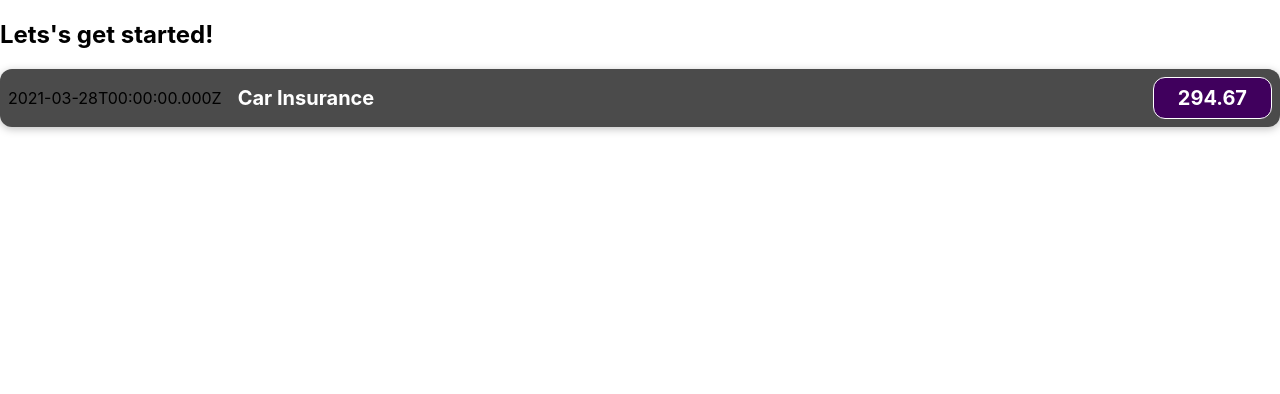
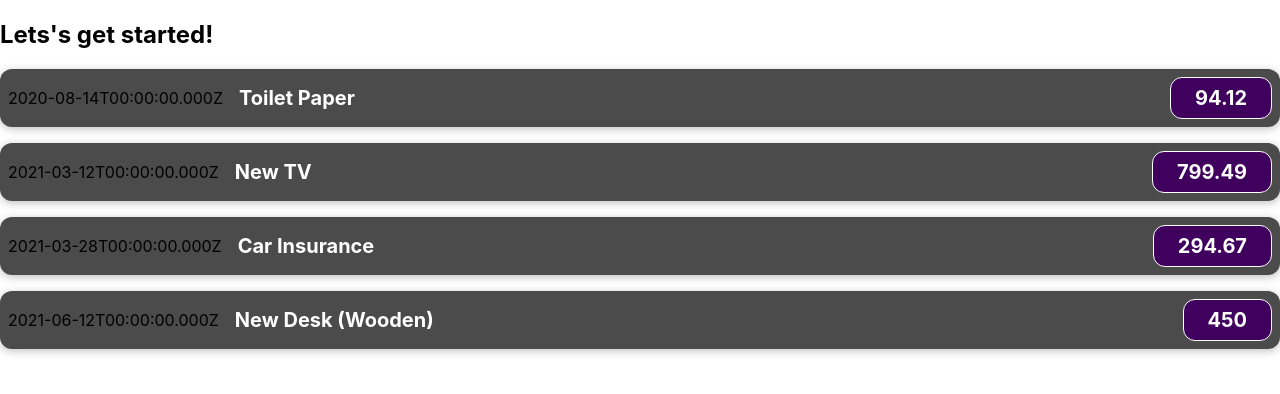
Before and after one commit to JoelJeevan/expenseTracker, a JavaScript app: page / in a window 1280 px wide. Shown: the top 394 px of the page. Built offline with nearby package versions, Linux system fonts and the light colour scheme.

Commit message:
useing props to create multiple items.

```diff
--- a/src/App.js
+++ b/src/App.js
@@ -1,10 +1,56 @@
 import ExpenseItem from './components/ExpenseItem';
 
 function App() {
+  const expenses = [
+    {
+      id: 'e1',
+      title: 'Toilet Paper',
+      amount: 94.12,
+      date: new Date(2020, 7, 14),
+    },
+    { id: 'e2', title: 'New TV', amount: 799.49, date: new Date(2021, 2, 12) },
+    {
+      id: 'e3',
+      title: 'Car Insurance',
+      amount: 294.67,
+      date: new Date(2021, 2, 28),
+    },
+    {
+      id: 'e4',
+      title: 'New Desk (Wooden)',
+      amount: 450,
+      date: new Date(2021, 5, 12),
+    },
+  ];
+
+
   return (
     <div>
       <h2>Lets's get started!</h2>
-      <ExpenseItem></ExpenseItem>
+      <ExpenseItem
+        title={expenses[0].title}
+        amount={expenses[0].amount}
+        date={expenses[0].date}
+      ></ExpenseItem>
+      <ExpenseItem
+        title={expenses[1].title}
+        amount={expenses[1].amount}
+        date={expenses[1].date}
+      ></ExpenseItem>
+      <ExpenseItem
+        title={expenses[2].title}
+        amount={expenses[2].amount}
+        date={expenses[2].date}
+      ></ExpenseItem>
+      <ExpenseItem
+        title={expenses[3].title}
+        amount={expenses[3].amount}
+        date={expenses[3].date}
+      ></ExpenseItem>
+
+
+
+
     </div>
   );
 }
--- a/src/components/ExpenseItem.js
+++ b/src/components/ExpenseItem.js
@@ -1,16 +1,13 @@
 import './ExpenseItem.css';
 
-function ExpenseItem() {
-    const expenseDate = new Date(2021, 2, 28);
-    const expesnseTitle = 'Car Insurance';
-    const expenseAmount = 294.67;
+function ExpenseItem(props) {
 
     return (
         <div className="expense-item">
-            <div>{expenseDate.toISOString()}</div>
+            <div>{props.date.toISOString()}</div>
             <div className="expense-item__description">
-                <h2>{expesnseTitle}</h2>
-                <div className="expense-item__price">{expenseAmount}</div>
+                <h2>{props.title}</h2>
+                <div className="expense-item__price">{props.amount}</div>
             </div>
         </div>
     );
```
